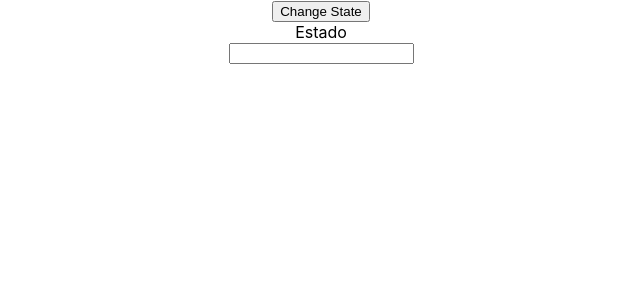
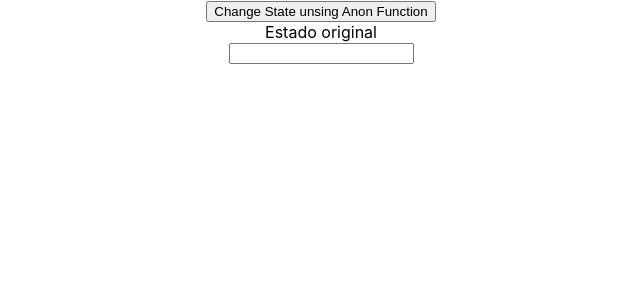
Before and after one commit to PabloFCasal/REACT_bindig_examples, a React (Create React App) app: page / in a window 1280 px wide. Shown: the top 300 px of the page, without its empty margins (319-959 px from the left). Built offline with nearby package versions, Linux system fonts and the light colour scheme.

Commit message:
Input and change with arrow function works well

```diff
--- a/src/App.js
+++ b/src/App.js
@@ -4,8 +4,7 @@ import './App.css';
 class App extends Component {
 
   state = {
-
-    name: 'Estado'
+    name: 'Estado original'
   }
 
 changeStateName = (newStateName) => {
@@ -13,7 +12,6 @@ changeStateName = (newStateName) => {
   this.setState({
 
       name: newStateName
-
 
   })
 }
@@ -33,8 +31,9 @@ render () {
   return (
     <div className="App">
 
-      <button onClick={() => this.changeStateName('Un nuevo estado')}>Change State</button>
+      <button onClick={() => this.changeStateName('Un nuevo estado')}>Change State unsing Anon Function</button>
       <br></br>
+
       <div>{this.state.name}</div>
       <input type='text' onChange={this.changeNameFromInput}></input>
 
```
